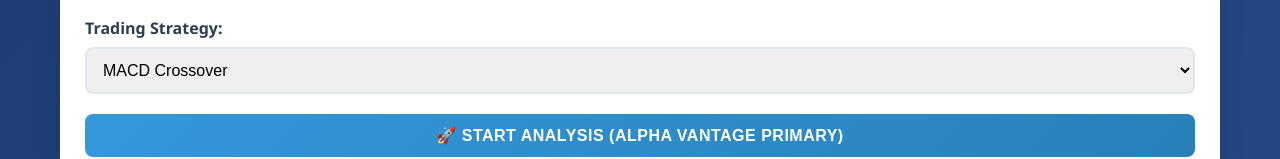
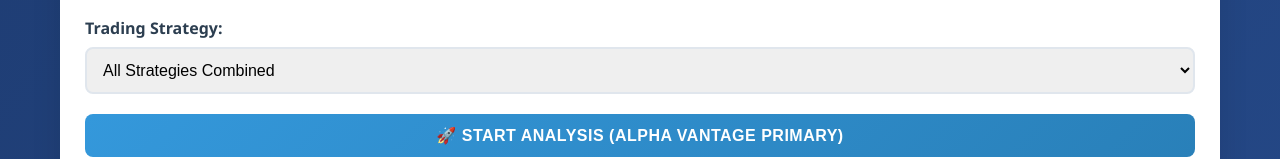
Before and after one commit to obodnikov/ai-web-trade-robot, a plain HTML site: page index.html in a window 1280 px wide. Shown: the part 352-511 px from the top of the page. Drawn offline with Linux system fonts and the light colour scheme; a script that the page names is missing.

Commit message:
Make All Strategies Combined default

```diff
--- a/index.html
+++ b/index.html
@@ -476,7 +476,7 @@
                         <option value="macd">MACD Crossover</option>
                         <option value="rsi">RSI Overbought/Oversold</option>
                         <option value="sma">Simple Moving Average</option>
-                        <option value="all">All Strategies Combined</option>
+                        <option value="all" selected>All Strategies Combined</option>
                     </select>
                 </div>
             </div>
```
